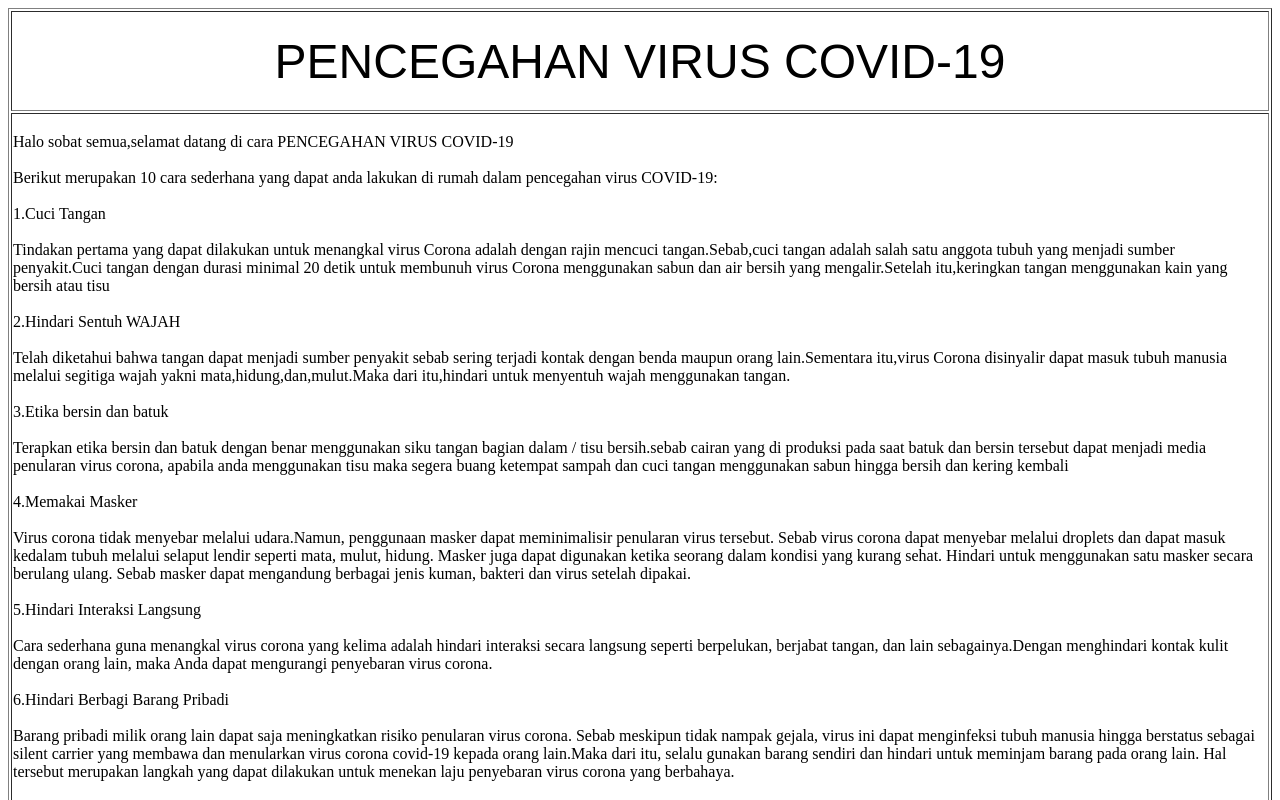
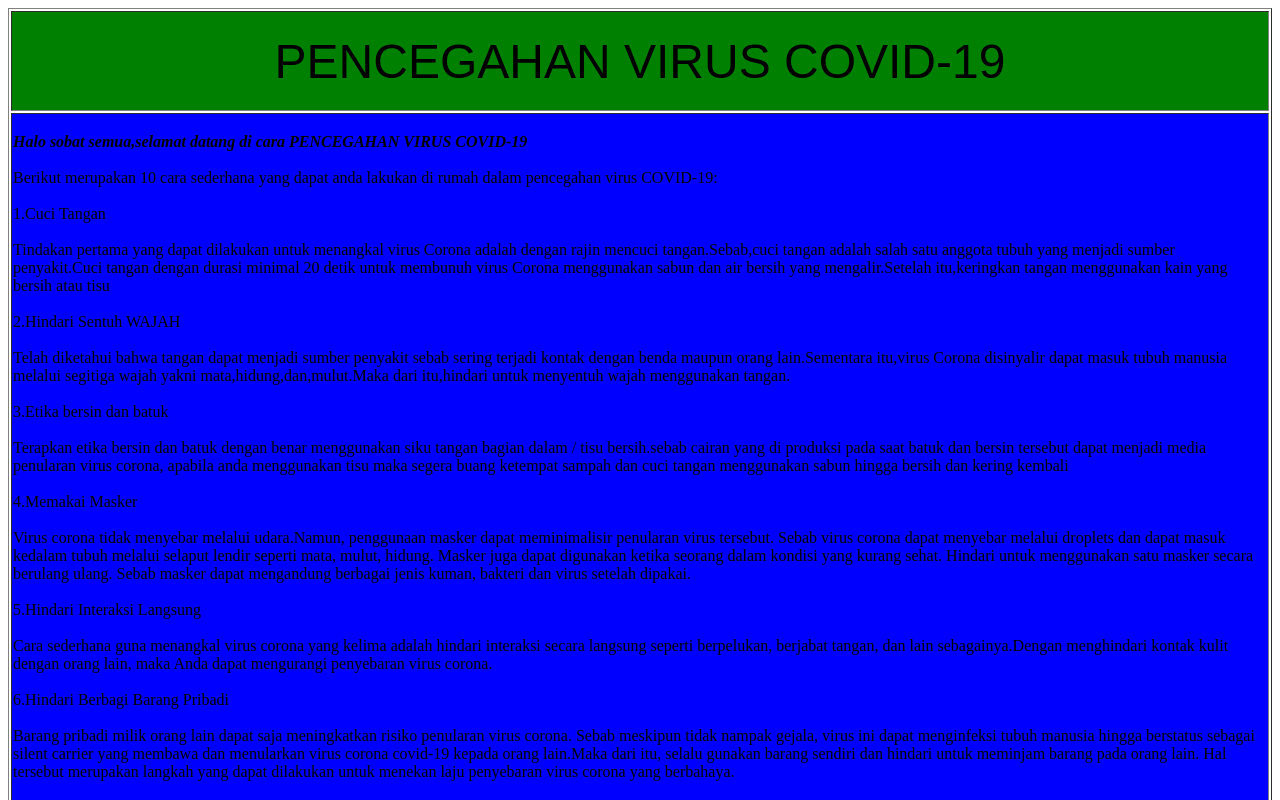
Before and after one commit to septiana29/septiana29.github.io, a plain HTML site: page index.html in a window 1280 px wide. Shown: the top 800 px of the page. Drawn offline with Linux system fonts and the light colour scheme.

Commit message:
index.html

```diff
--- a/index.html
+++ b/index.html
@@ -5,13 +5,13 @@
 <body>
 <table Border="1" align="center" width="100%" height="100%">
 <tr>
-<td bg color="blue" colspan="2" height="100" align="center">
+<td bgcolor="green" colspan="2" height="100" align="center">
 <font size="16" face="Arial">PENCEGAHAN VIRUS COVID-19</font>
 </td>
 </tr>
 <tr>
-<td>
-<br>Halo sobat semua,selamat datang di cara PENCEGAHAN VIRUS COVID-19</br>
+<td bgcolor="blue">
+<br><b><i>Halo sobat semua,selamat datang di cara PENCEGAHAN VIRUS COVID-19</br></b></i>
 <br>Berikut merupakan 10 cara sederhana yang dapat anda lakukan di rumah dalam pencegahan virus COVID-19:</br>
 <br>1.Cuci Tangan</br>
 <br>Tindakan pertama yang dapat dilakukan untuk menangkal virus Corona adalah dengan rajin mencuci tangan.Sebab,cuci tangan adalah salah satu anggota tubuh yang menjadi sumber penyakit.Cuci tangan dengan durasi minimal 20 detik untuk membunuh virus Corona menggunakan sabun dan air bersih yang mengalir.Setelah itu,keringkan tangan menggunakan kain yang bersih atau tisu</br>
@@ -28,7 +28,7 @@
 <br>7.Social Distancing</br>
 <br>Social atau physical distancing adalah salah satu imbauan yang sering digemakan oleh berbagai pihak. Sebab, dengan menjaga jarak antara satu sama lain dipercaya dapat mengurangi risiko penyebaran virus corona.Selalu perhatikan jarak fisik dengan orang lain yakni minimal 1 meter. Langkah ini dapat diterapkan saat berada di tempat umum ataupun saat di luar rumah guna menangkal virus masuk ke dalam tubuh dan menyebabkan masalah kesehatan yang serius.</br>
 <br>8.Cuci Bahan Makanan</br>
-<br>Cuci selalu bahan makanan yang diperoleh sebelum mengolahnya. Sebab, pada bahan makanan selalu saja terdapat kemungkinan adanya kuman, bakteri, hingga virus corona.Anda dapat mencuci bahan makanan sebelum disimpan di dalam lemari pendingin dengan menggunakan larutan hidrogen peroksida ataupun cuka yang dapat membunuh bakteri, kuman, dan virus dengan cukup efektif.</br>
+<br>Cuci selalu bahan makanan yang diperoleh sebIaelum mengolahnya. Sebab, pada bahan makanan selalu saja terdapat kemungkinan adanya kuman, bakteri, hingga virus corona.Anda dapat mencuci bahan makanan sebelum disimpan di dalam lemari pendingin dengan menggunakan larutan hidrogen peroksida ataupun cuka yang dapat membunuh bakteri, kuman, dan virus dengan cukup efektif.</br>
 <br>9.Bersihkan Perabot Rumah</br>
 <br>Virus corona dapat menempel pada permukaan benda yang sering terjadi interaksi. Maka dari itu, bersihkan selalu perabotan rumah secara rutin.Bila perlu, semprotkan cairan disinfektan setiap pagi dan sore hari yakni sebelum dan setelah beraktivitas guna membunuh virus corona.</br>
 <br>10.Tingkatkan Imun Tubuh</br>
```
